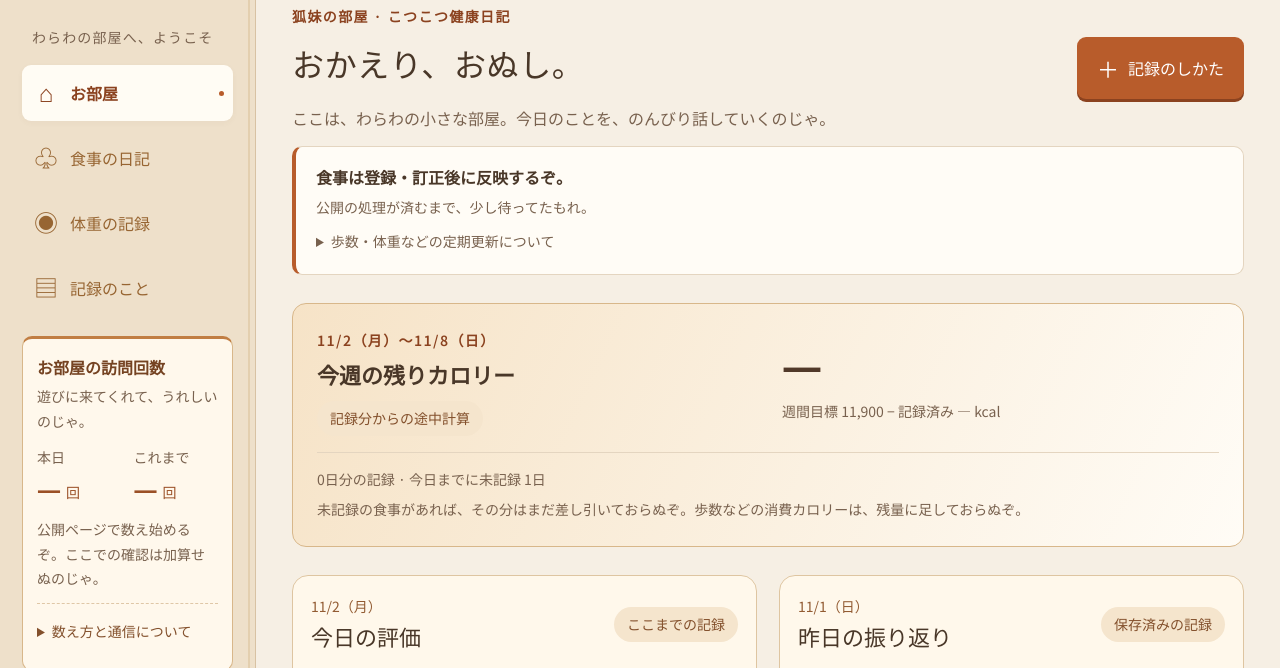
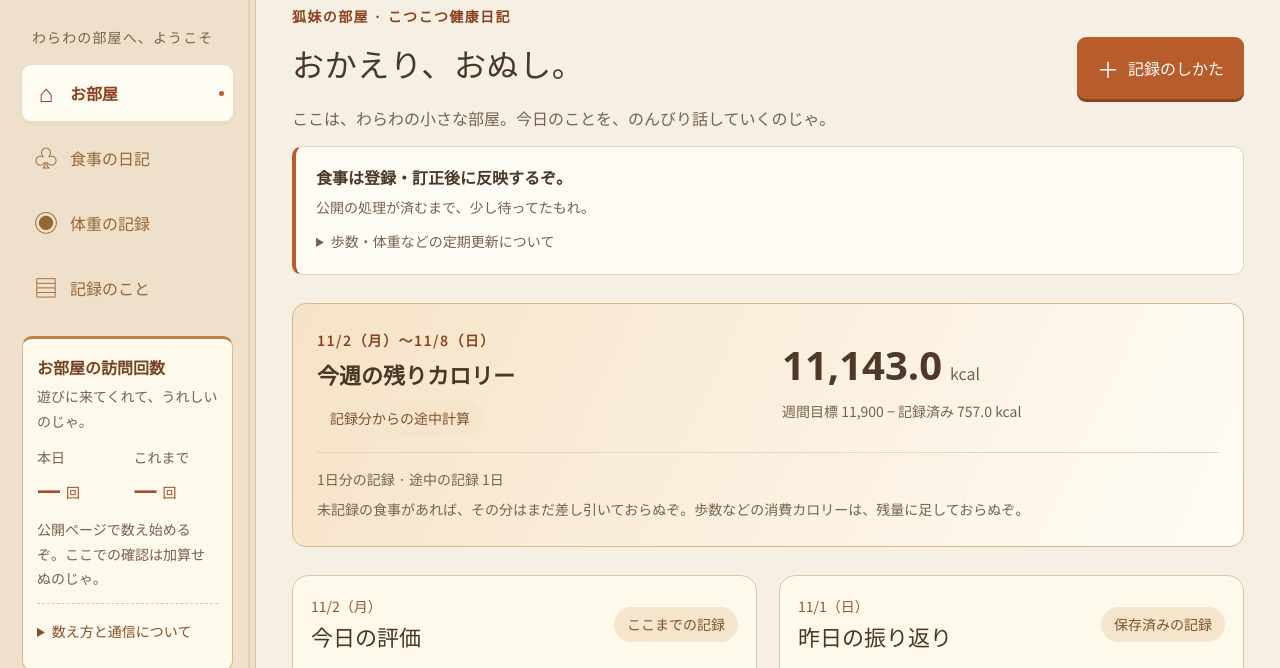
Before and after one commit to amamikomugi/health-life, a plain HTML site: page index.html in a window 1280 px wide. Shown: the part 110-778 px from the top of the page. Drawn offline with Linux system fonts and the light colour scheme.

Commit message:
Update health journal

```diff
--- a/app.mjs
+++ b/app.mjs
@@ -10,9 +10,12 @@ const names={overview:'お部屋のようす',meals:'食事の日記',weight:'
 $('#today').textContent=today.replaceAll('-','.')+'（'+day(today)+'）';
 function ranges(){const end=dateAdd(state.start,state.period-1);return `<div class="range-controls"><div class="segmented"><button data-period="7" class="${state.period===7?'selected':''}">1週間</button><button data-period="28" class="${state.period===28?'selected':''}">4週間</button></div><div class="date-switch"><button class="icon-button" data-range="prev" aria-label="前の期間">‹</button><span>${short(state.start)} — ${short(end)}</span><button class="icon-button" data-range="next" aria-label="次の期間" ${dateAdd(state.start,state.period)>today?'disabled':''}>›</button></div><button class="text-button" data-range="today">今週</button></div>`;}
 function chart(rows,mode,target){const isWeight=mode==='weight';const points=rows.map(r=>({date:isWeight?r.week_start:r.date,a:isWeight?r.weight_kg:mode==='steps'?r.steps:r.kcal,b:mode==='energy'?r.total_expenditure_kcal:null,stepsAssumedZero:r.stepsAssumedZero,energyEstimated:r.totalExpenditureEstimated}));const known=points.flatMap(p=>[p.a,p.b]).filter(v=>typeof v==='number');if(!known.length)return '<div class="chart-empty"><span style="font-size:33px">❧</span><b>ここから、記録を育てるのじゃ</b><small>教えてくれた記録を、グラフにしていくぞ。</small></div>';
-  const w=760,h=252,l=55,r=24,t=24,b=38;const min=isWeight?Math.floor((Math.min(...known)-.5)*2)/2:0,max=isWeight?Math.ceil((Math.max(...known)+.5)*2)/2:mode==='energy'?Math.max(500,Math.ceil(Math.max(target||0,...known)/500)*500):Math.max(target||0,...known)*1.16||1;
+  const stepPeak=Math.max(0,...known),stepMagnitude=10**Math.floor(Math.log10(stepPeak/5||1000));
+  const stepInterval=Math.max(1,[1,2,5,10].map(n=>n*stepMagnitude).find(n=>n>=stepPeak/5));
+  const stepMax=stepPeak?Math.ceil(stepPeak/stepInterval)*stepInterval:5000;
+  const w=760,h=252,l=55,r=24,t=24,b=38;const min=isWeight?Math.floor((Math.min(...known)-.5)*2)/2:0,max=isWeight?Math.ceil((Math.max(...known)+.5)*2)/2:mode==='energy'?Math.max(500,Math.ceil(Math.max(target||0,...known)/500)*500):stepMax;
   const step=(w-l-r)/points.length,x=i=>l+step*(i+.5),y=v=>t+(max-v)/(max-min||1)*(h-t-b);let svg='';
-  const ticks=mode==='energy'?Array.from({length:max/500+1},(_,i)=>i*500):Array.from({length:5},(_,i)=>min+(max-min)*i/4);
+  const ticks=mode==='energy'?Array.from({length:max/500+1},(_,i)=>i*500):mode==='steps'?Array.from({length:Math.round(max/stepInterval)+1},(_,i)=>i*stepInterval):Array.from({length:5},(_,i)=>min+(max-min)*i/4);
   for(const v of ticks){svg+=`<line x1="${l}" x2="${w-r}" y1="${y(v)}" y2="${y(v)}" stroke="#e9ddcb" stroke-dasharray="3 5"/><text x="${l-12}" y="${y(v)+4}" text-anchor="end">${number(v,isWeight?1:0)}</text>`;}
   if(target&&mode==='energy')svg+=`<line x1="${l}" x2="${w-r}" y1="${y(target)}" y2="${y(target)}" stroke="#c0ab8e" stroke-dasharray="5 4"/><text x="${w-r}" y="${y(target)-8}" text-anchor="end">目標候補 ${number(target)} kcal</text>`;
   if(!isWeight)points.forEach((p,i)=>{svg+=typeof p.a==='number'?`<rect x="${x(i)-Math.min(step*.22,22)}" y="${y(p.a)}" width="${Math.min(step*.44,44)}" height="${Math.max(2,y(0)-y(p.a))}" rx="5" fill="${mode==='steps'?'#cf965a':'#b85c2b'}"><title>${p.date}：${number(p.a,mode==='steps'?0:1)}${mode==='steps'?'歩':'kcal'}${mode==='steps'&&p.stepsAssumedZero?'（未取得のため0歩扱い）':''}</title></rect>`:`<circle cx="${x(i)}" cy="${y(0)-4}" r="2.5" fill="#e2d2b9"><title>${p.date}：未記録・未取得</title></circle>`;});
--- a/data.json
+++ b/data.json
@@ -1,6 +1,6 @@
 {
   "title": "あまみこむぎの健康生活",
-  "updated_at": "2026-11-01T16:05:36.991Z",
+  "updated_at": "2026-11-02T02:41:50.017Z",
   "timezone": "Asia/Tokyo",
   "records": [
     {
@@ -1154,6 +1154,76 @@
       "updated_at": "2026-11-01T16:05:36.931Z",
       "recorded_at": "2026-11-01T16:05:36.931Z",
       "day_coverage": "breakfast_lunch_dinner_recorded"
+    },
+    {
+      "record_id": "weight-week-20261102",
+      "date": "2026-11-02",
+      "kind": "weekly_weight",
+      "status": "user_reported",
+      "week_start": "2026-11-02",
+      "week_end": "2026-11-08",
+      "weight_kg": 85,
+      "notes": "11/2週（月曜開始）の体重として登録。実際の測定日時は報告されていないためnull。",
+      "updated_at": "2026-11-01T16:25:13.216Z",
+      "recorded_at": "2026-11-01T16:25:13.216Z"
+    },
+    {
+      "record_id": "meal-d0b3fe33-b3fa-4b67-9b0a-0c99b8a58227",
+      "date": "2026-11-02",
+      "kind": "meal",
+      "meal": "breakfast",
+      "description": "NewDays えびマヨおにぎり1個（一般レシピから推定・仮計上）",
+      "kcal": 234,
+      "protein_g": 5.2,
+      "fat_g": 6,
+      "carbohydrate_g": 38.7,
+      "status": "user_reported_with_estimated_nutrition_and_portion",
+      "notes": "11/2朝。数量未指定のため1個として仮計上。NewDaysの海老マヨおにぎりの商品存在は公式の関連商品一覧で確認したが、現行商品の栄養表示は確認できなかった。ユーザーの推定方針に従いキユーピーの同名料理1人分（2個）の半分を採用。234kcal/P5.2/F6/C38.7は商品の公式値ではない。別の手巻寿司・増量品は選ばず通常おにぎりを仮定。",
+      "updated_at": "2026-11-02T02:41:45.250Z",
+      "recorded_at": "2026-11-02T02:41:45.250Z",
+      "food_items": [
+        {
+          "food": "NewDays えびマヨおにぎり1個（一般レシピから推定）",
+          "portion_g": null,
+          "kcal": 234,
+          "protein_g": 5.2,
+          "fat_g": 6,
+          "carbohydrate_g": 38.7
+        }
+      ]
+    },
+    {
+      "record_id": "meal-b3c6034a-9d09-4e50-8174-11794c0f4f16",
+      "date": "2026-11-02",
+      "kind": "meal",
+      "meal": "lunch",
+      "description": "BASE BREAD ミルク1袋＋こしあん1袋（数量は仮計上）",
+      "kcal": 523,
+      "protein_g": 27.2,
+      "fat_g": 15.4,
+      "carbohydrate_g": 74.9,
+      "status": "user_reported_with_assumed_quantity",
+      "notes": "11/2昼。ミルク味とこしあん味はユーザー指定。数量未指定のため各1袋を仮計上。ミルクは前回確認済みの公式1袋250kcal表示を再利用。こしあんは今回確認した2026年9月リニューアル版の公式1袋273kcal表示。Cは糖質ではなく炭水化物。実際の袋数・手元の製品版は未確認。",
+      "updated_at": "2026-11-02T02:41:45.250Z",
+      "recorded_at": "2026-11-02T02:41:45.250Z",
+      "food_items": [
+        {
+          "food": "BASE BREAD ミルク1袋（2個入り・仮計上）",
+          "portion_g": null,
+          "kcal": 250,
+          "protein_g": 13.5,
+          "fat_g": 8.5,
+          "carbohydrate_g": 33.1
+        },
+        {
+          "food": "BASE BREAD こしあん1袋（1個入り・仮計上）",
+          "portion_g": null,
+          "kcal": 273,
+          "protein_g": 13.7,
+          "fat_g": 6.9,
+          "carbohydrate_g": 41.8
+        }
+      ]
     }
   ],
   "settings": {
--- a/index.html
+++ b/index.html
@@ -9,7 +9,7 @@
   <link rel="icon" href="./favicon.svg" type="image/svg+xml">
   <link rel="stylesheet" href="./style.css?v=b1050a98eae8">
   <link rel="stylesheet" href="./character.css?v=f054a7c7817c">
-  <script type="module" src="./app.mjs?v=244f8fd4537a"></script>
+  <script type="module" src="./app.mjs?v=b0defc02300b"></script>
 </head>
 <body>
   <a class="skip-link" href="#content">本文へ移動</a>
```
